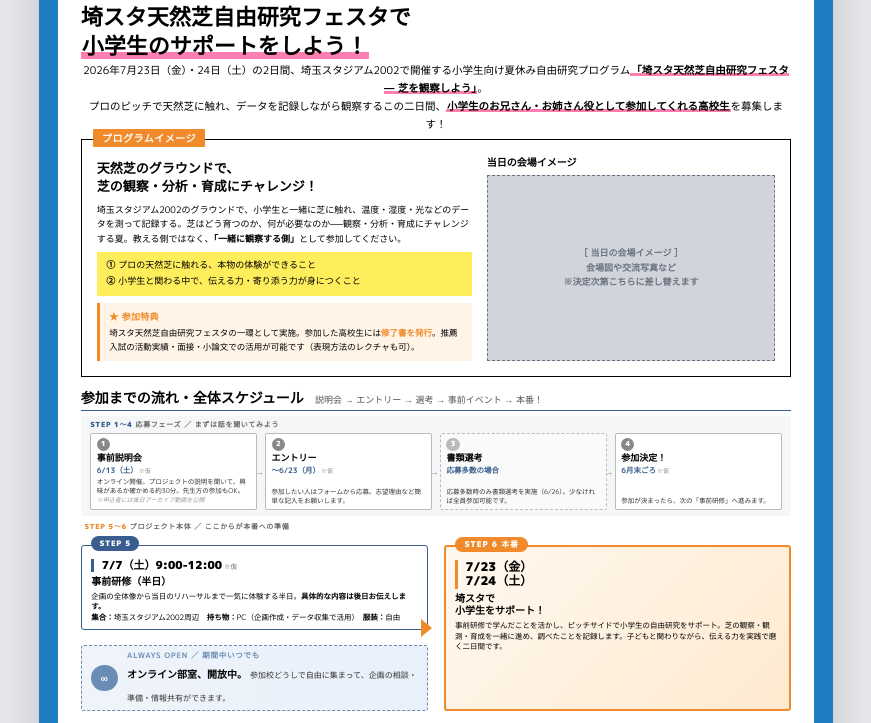
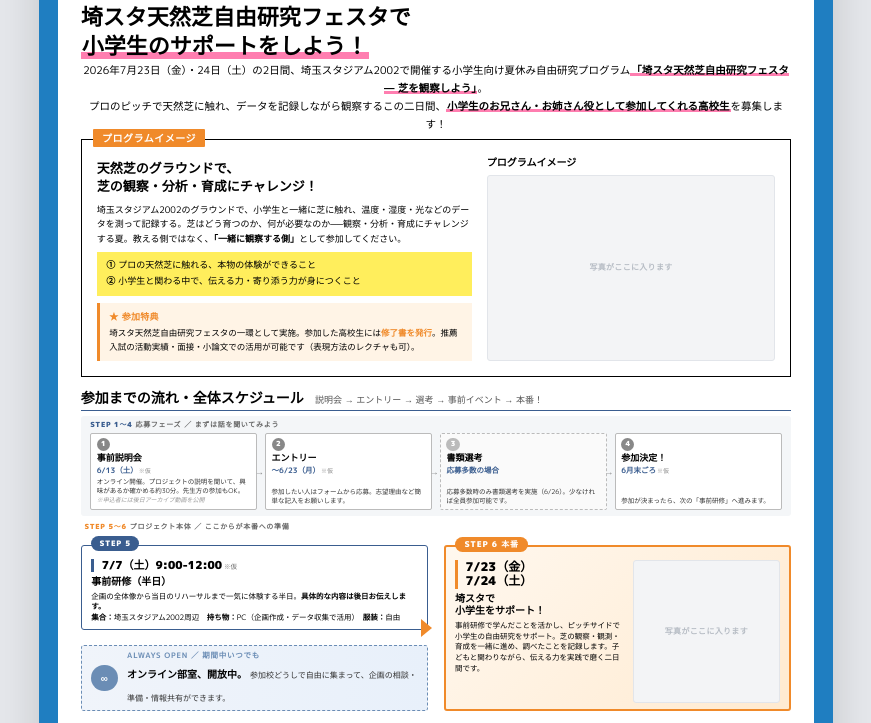
Before and after one commit to shiojima-test/festa-crew-entry-sheet, a plain HTML site: page index.html in a window 1280 px wide. Shown: the part 151-874 px from the top of the page, without its empty margins (204-1075 px from the left). Drawn offline with Linux system fonts and the light colour scheme.

Commit message:
design: 右枠を会場写真化（ラベル→プログラムイメージ）+ STEP6を文章左/写真右に分割

```diff
--- a/index.html
+++ b/index.html
@@ -346,6 +346,25 @@
     border-left-color:var(--orange);
     font-size:12px;
   }
+  /* STEP6本番：文章（左）＋写真（右）の左右分割 */
+  .honban-body{
+    flex:1;
+    display:flex;
+    gap:3mm;
+    align-items:stretch;
+    margin-top:1.5mm;
+  }
+  .honban-text{
+    flex:1.15;
+    display:flex;
+    flex-direction:column;
+    min-width:0;
+  }
+  .honban-text .ph-date{ margin-top:0; }
+  .honban-photo{
+    flex:1;
+    min-width:0;
+  }
   .tl-phase .ph-date .tentative{
     font-size:6.5px;
     font-weight:500;
@@ -512,19 +531,32 @@
     font-weight:900;
     color:#000;
   }
-  .layout-placeholder{
-    background:var(--gray-ph);
-    border:1px dashed var(--gray-ph-text);
-    flex:1;
+  /* 写真プレースホルダー共通（薄め・写真前提） */
+  .photo-placeholder{
+    position:relative;
+    background:#f3f4f6;
+    border:1px solid #e2e5ea;
+    border-radius:3px;
+    overflow:hidden;
     display:flex;
     align-items:center;
     justify-content:center;
-    color:var(--gray-ph-text);
-    font-size:9px;
+  }
+  .photo-placeholder .ph-hint{
+    color:#b6bcc4;
+    font-size:8px;
     font-weight:700;
-    text-align:center;
-    padding:4px;
-    line-height:1.6;
+    letter-spacing:0.04em;
+  }
+  .photo-placeholder img{
+    width:100%;
+    height:100%;
+    object-fit:cover;
+    display:block;
+  }
+  /* 会場写真（旧グレー枠の位置） */
+  .venue-photo{
+    flex:1;
     min-height:26mm;
   }
 
@@ -765,11 +797,9 @@
       </div>
     </div>
     <div class="booth-right">
-      <div class="layout-title">当日の会場イメージ</div>
-      <div class="layout-placeholder">
-        ［ 当日の会場イメージ ］<br>
-        会場図や交流写真など<br>
-        ※決定次第こちらに差し替えます
+      <div class="layout-title">プログラムイメージ</div>
+      <div class="venue-photo photo-placeholder">
+        <span class="ph-hint">写真がここに入ります</span>
       </div>
     </div>
   </div>
@@ -833,9 +863,16 @@
       <!-- Phase 2: 本番（grid-column:2 / grid-row:1-3 で縦に2行ぶち抜き） -->
       <div class="tl-phase honban">
         <span class="ph-num">STEP 6 本番</span>
-        <div class="ph-date">7/23（金）<br>7/24（土）</div>
-        <div class="ph-title">埼スタで<br>小学生をサポート！</div>
-        <div class="ph-desc">事前研修で学んだことを活かし、ピッチサイドで小学生の自由研究をサポート。芝の観察・観測・育成を一緒に進め、調べたことを記録します。子どもと関わりながら、伝える力を実践で磨く二日間です。</div>
+        <div class="honban-body">
+          <div class="honban-text">
+            <div class="ph-date">7/23（金）<br>7/24（土）</div>
+            <div class="ph-title">埼スタで<br>小学生をサポート！</div>
+            <div class="ph-desc">事前研修で学んだことを活かし、ピッチサイドで小学生の自由研究をサポート。芝の観察・観測・育成を一緒に進め、調べたことを記録します。子どもと関わりながら、伝える力を実践で磨く二日間です。</div>
+          </div>
+          <div class="honban-photo photo-placeholder">
+            <span class="ph-hint">写真がここに入ります</span>
+          </div>
+        </div>
       </div>
 
       <!-- オンライン部室（grid内：左下） -->
```
